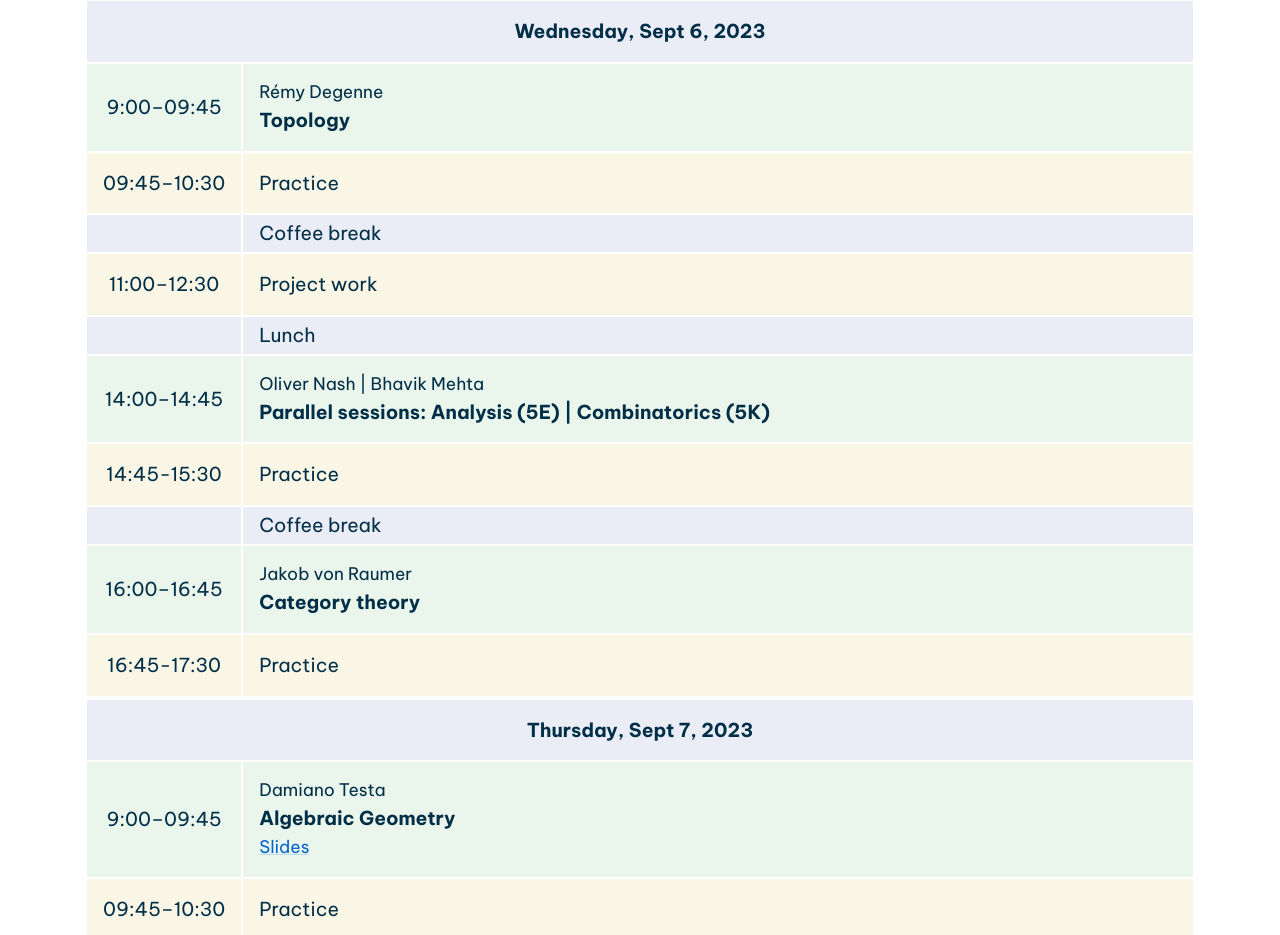
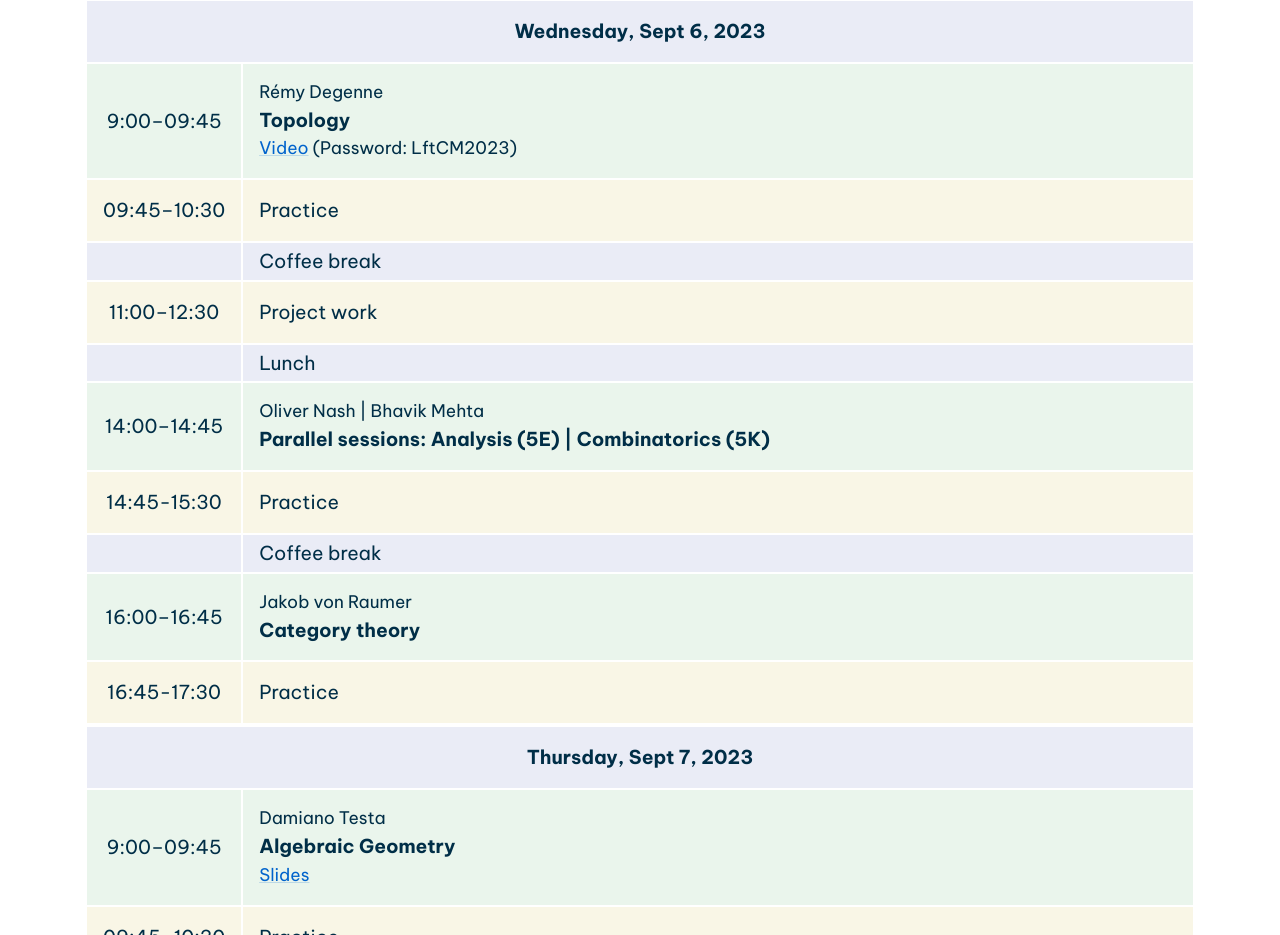
Before and after one commit to lftcm2023/lftcm2023.github.io, a plain HTML site: page tutorial/index.html in a window 1280 px wide. Shown: the part 3068-4003 px from the top of the page. Drawn offline with Linux system fonts and the light colour scheme.

Commit message:
video topology

```diff
--- a/tutorial/index.html
+++ b/tutorial/index.html
@@ -176,7 +176,7 @@
                   <tr class="lecture"> <th>9:00–09:45</th> <td>
                     <p class="speaker">Rémy Degenne</p>
                     <p class="title">Topology</p>
-                    <!--<p class="video"><a href="">Video</a> (Password: LftCM2023)</p>-->
+                    <p class="video"><a href="https://hhu.webex.com/hhu/ldr.php?RCID=d9aa8c361f55252068f31c67dc5d5947">Video</a> (Password: LftCM2023)</p>
                   </td></tr>
                   <tr class="practice"><th>09:45–10:30</th><td>Practice</td></tr>
                   <tr class="break">   <th></th>           <td>Coffee break</td></tr>
```
